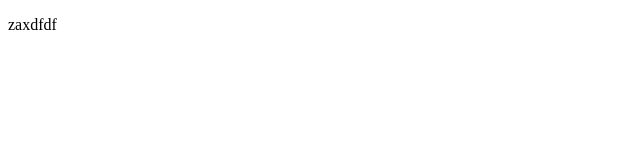
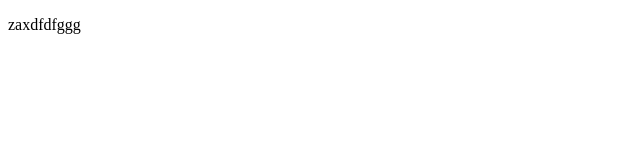
Before and after one commit to kumarrohan9724/new-learning, a plain HTML site: page index.html in a window 1280 px wide. Shown: the full height of the page, 0-640 px from the left. Drawn offline with Linux system fonts and the light colour scheme.

Commit message:
changed index.html

```diff
--- a/index.html
+++ b/index.html
@@ -8,6 +8,6 @@
     <title>Document</title>
 </head>
 <body>
-<p>zaxdfdf</p>
+<p>zaxdfdfggg</p>
 </body>
 </html>
```
